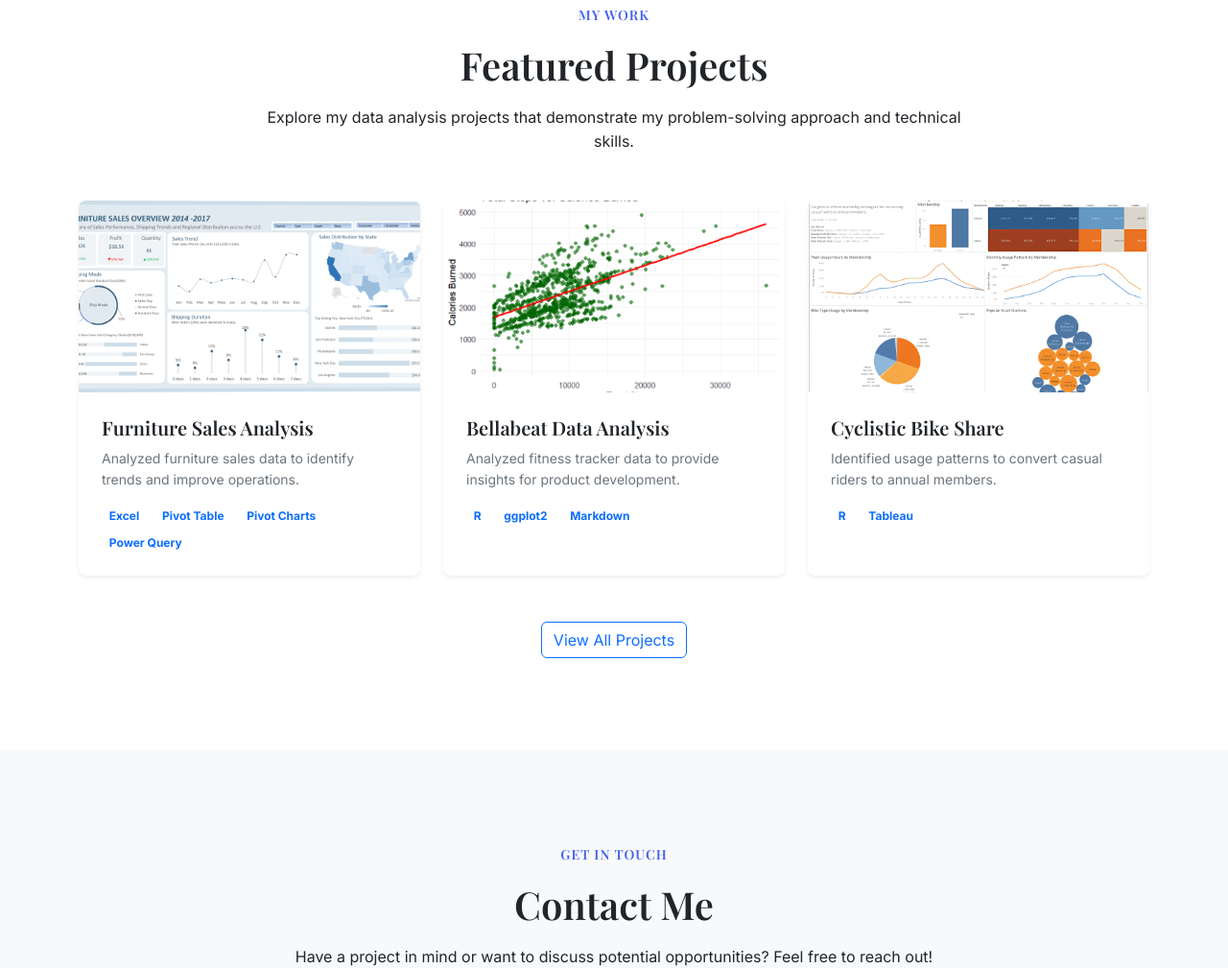
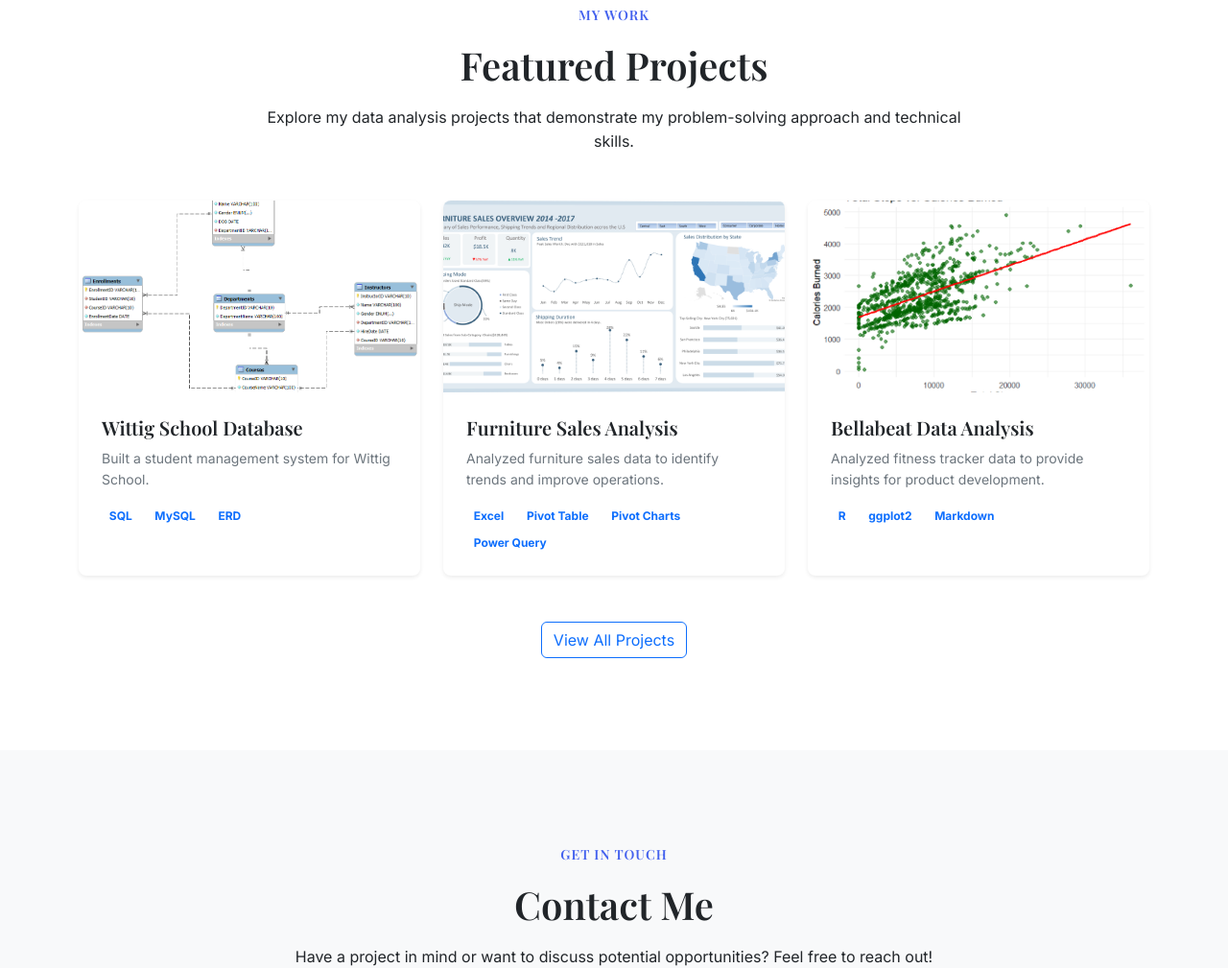
Before and after one commit to zachrodrigue/zachrodrigue.github.io, a website: page index.html in a window 1280 px wide. Shown: the part 2694-3703 px from the top of the page at 96% size. Drawn offline with nearby package versions, Linux system fonts and the light colour scheme.

Commit message:
opened wittig project

```diff
--- a/index.html
+++ b/index.html
@@ -315,7 +315,6 @@
 
             <div class="row g-4">
                 <!-- Project 5 -->
-                <!--
                 <div class="col-lg-4 col-md-6">
                     <div class="project-card" data-aos="fade-up" data-aos-delay="100">
                         <div class="project-image">
@@ -335,7 +334,6 @@
                         </div>
                     </div>
                 </div>
-                -->
                 <!-- Project 4 -->
                 <div class="col-lg-4 col-md-6">
                     <div class="project-card" data-aos="fade-up" data-aos-delay="100">
@@ -377,28 +375,8 @@
                         </div>
                     </div>
                 </div>
+            </div>
 
-                <!-- Project 2 -->
-                <!-- Cyclistic Project -->
-                <div class="col-lg-4 col-md-6">
-                    <div class="project-card" data-aos="fade-up" data-aos-delay="100">
-                        <div class="project-image">
-                            <img src="img/projects/cyclistic/cyclistic-detail.png" alt="Cyclistic Project" class="img-fluid" loading="lazy">
-                            <div class="project-overlay">
-                                <a href="projects.html#cyclistic-project" class="btn btn-primary">View Details</a>
-                            </div>
-                        </div>
-                        <div class="project-content">
-                            <h5>Cyclistic Bike Share</h5>
-                            <p>Identified usage patterns to convert casual riders to annual members.</p>
-                            <div class="project-tags">
-                                <span class="badge bg-primary-light text-primary">R</span>
-                                <span class="badge bg-primary-light text-primary">Tableau</span>
-                            </div>
-                        </div>
-                    </div>
-                </div>
-            </div>
             <!-- View All Projects Button -->
             <div class="text-center mt-5">
                 <a href="projects.html" class="btn btn-outline-primary">View All Projects</a>
```
Also changed, not shown: projects.html (+0 -3 lines).
